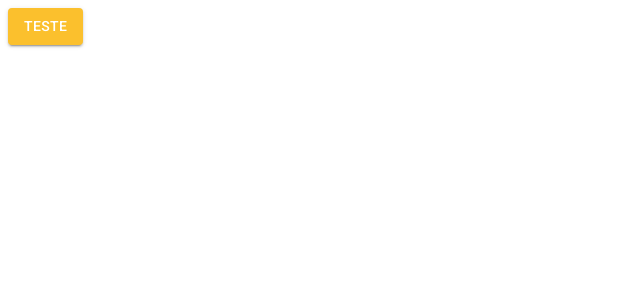
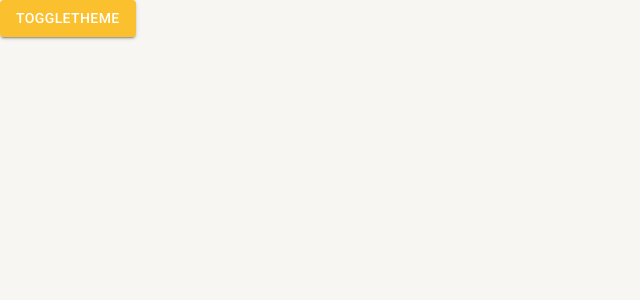
Before and after one commit to Baptiston/ReactMuiClass, a React (Create React App) app: page /initial-page in a window 1280 px wide. Before the commit this address led to /pagina-inicial. Shown: the top 300 px of the page, without its empty margins (0-640 px from the left). Built offline with nearby package versions, Linux system fonts and the light colour scheme.

Commit message:
feat: create toggle theme function

```diff
--- a/public/index.html
+++ b/public/index.html
@@ -16,7 +16,7 @@
 
     <title>Cadastros</title>
   </head>
-  <body>
+  <body style="margin: 0; padding: 0;">
     <noscript>Você precisa de javascript para rodar a aplicação.</noscript>
     <div id="root"></div>
   </body>
--- a/src/routes/index.tsx
+++ b/src/routes/index.tsx
@@ -1,11 +1,15 @@
 import { Button } from "@mui/material";
 import { Routes, Route, Navigate } from "react-router-dom";
+import { useAppThemeContext } from "../shared/contexts";
 
 export const AppRoutes = () => {
+
+  const { toggleTheme } = useAppThemeContext();
+
   return (
     <Routes>
-      <Route path="/pagina-inicial" element={<Button variant="contained" color="primary">Teste</Button>} />
-      <Route path="*" element={<Navigate to="pagina-inicial" />} />
+      <Route path="/initial-page" element={<Button variant="contained" color="primary" onClick={toggleTheme}>ToggleTheme</Button>} />
+      <Route path="*" element={<Navigate to="initial-page" />} />
     </Routes>
   );
 };
--- /dev/null
+++ b/src/shared/adapter/ChildrenProps.ts
@@ -0,0 +1,3 @@
+export interface ChildrenProps{
+    children: React.ReactNode
+}
--- /dev/null
+++ b/src/shared/adapter/index.ts
@@ -0,0 +1 @@
+export * from './ChildrenProps'
--- /dev/null
+++ b/src/shared/contexts/ThemeContext.tsx
@@ -0,0 +1,41 @@
+import React, { createContext, useCallback, useContext, useMemo, useState } from "react";
+import { Box, ThemeProvider } from "@mui/material";
+import { DarkTheme, LightTheme } from "../themes";
+import { ChildrenProps } from "../adapter";
+
+interface IThemeContextData {
+  themeName: "light" | "dark";
+  toggleTheme: () => void;
+}
+
+const ThemeContext = createContext({} as IThemeContextData);
+
+export const useAppThemeContext = () => {
+    return useContext(ThemeContext);
+}
+
+export const AppThemeProvider: React.FC<ChildrenProps> = ({ children }) => {
+  const [themeName, setThemeName] = useState<"light" | "dark">("light");
+
+  const toggleTheme = useCallback(() => {
+    setThemeName((oldThemeName) =>
+      oldThemeName === "light" ? "dark" : "light"
+    );
+  }, []);
+
+  const theme = useMemo(() => {
+    if (themeName === "light")
+      return LightTheme;
+    return DarkTheme;
+  }, [themeName]);
+
+  return (
+    <ThemeContext.Provider value={{ themeName, toggleTheme }}>
+      <ThemeProvider theme={DarkTheme}>
+        <Box width="100vw" height="100vh" bgcolor={theme.palette.background.default}>
+          {children}
+        </Box>
+      </ThemeProvider>
+    </ThemeContext.Provider>
+  );
+};
--- a/src/shared/contexts/index.ts
+++ b/src/shared/contexts/index.ts
@@ -1 +1 @@
-export {}
+export * from './ThemeContext'
--- /dev/null
+++ b/src/shared/themes/Dark.ts
@@ -0,0 +1,23 @@
+import { createTheme } from '@mui/material'
+import { cyan, yellow } from '@mui/material/colors'
+
+export const DarkTheme = createTheme({
+    palette: {
+        primary:{
+            main: yellow[700],
+            dark: yellow[800],
+            light: yellow[500],
+            contrastText: '#ffffff'
+        },
+        secondary: {
+            main: cyan[400],
+            dark: cyan[500],
+            light: cyan[300],
+            contrastText: '#ffffff'
+        },
+        background: {
+            paper:'#303134',
+            default:'#202124'
+        }
+    }
+})
--- a/src/shared/themes/index.ts
+++ b/src/shared/themes/index.ts
@@ -1 +1,2 @@
 export * from './Light'
+export * from './Dark'
```
Also changed, not shown: src/App.tsx (+4 -4 lines).
